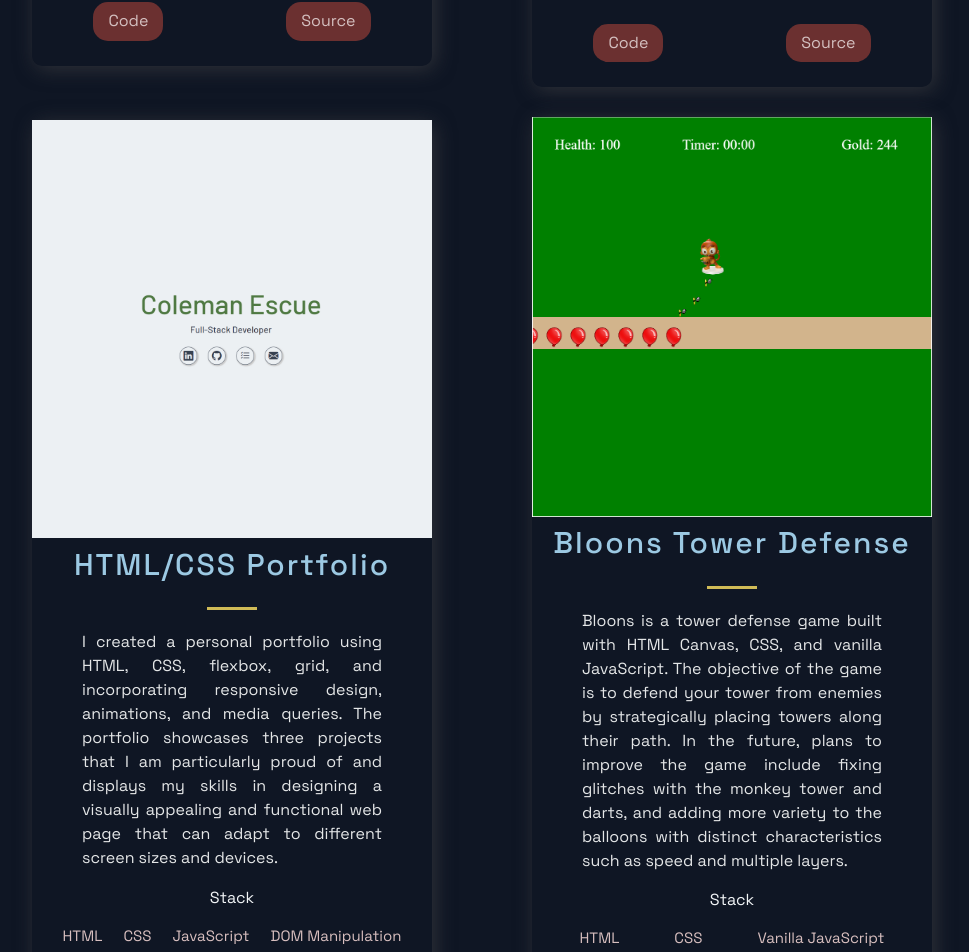
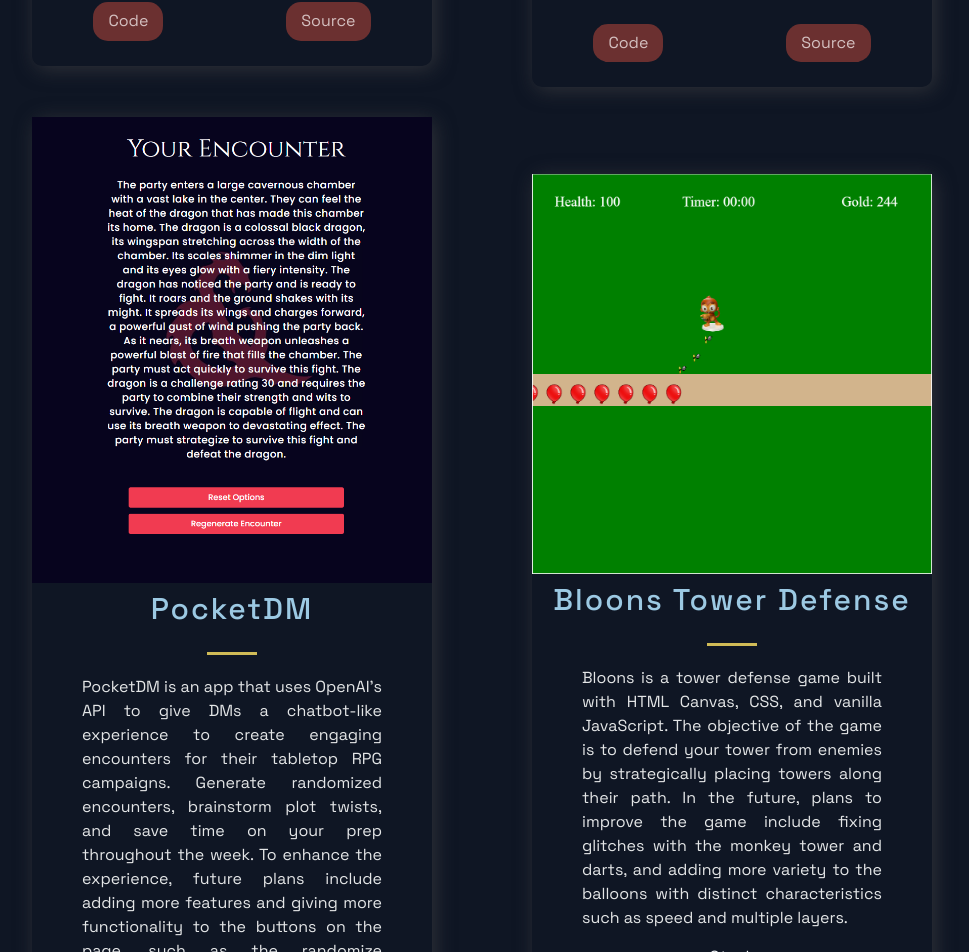
Before and after one commit to Nam3loc/Next.js_Portfolio, a Next.js app: page / in a window 1280 px wide. Shown: the part 1760-2712 px from the top of the page, without its empty margins (158-1127 px from the left). Built offline with nearby package versions, Linux system fonts and the light colour scheme.

Commit message:
added pocketdm project and replaced the old portfolio

```diff
--- a/src/constants/constants.js
+++ b/src/constants/constants.js
@@ -18,12 +18,12 @@
     id: 1,
   },
   {
-    title: 'HTML/CSS Portfolio',
-    description: "I created a personal portfolio using HTML, CSS, flexbox, grid, and incorporating responsive design, animations, and media queries. The portfolio showcases three projects that I am particularly proud of and displays my skills in designing a visually appealing and functional web page that can adapt to different screen sizes and devices.",
-      image: '/images/Original-Portfolio.png',
-      tags: ['HTML', 'CSS', 'JavaScript', 'DOM Manipulation'],
-    source: 'https://nam3loc.github.io/portfolio-website/',
-    visit: 'https://github.com/Nam3loc/portfolio-website',
+    title: 'PocketDM',
+    description: "PocketDM is an app that uses OpenAI's API to give DMs a chatbot-like experience to create engaging encounters for their tabletop RPG campaigns. Generate randomized encounters, brainstorm plot twists, and save time on your prep throughout the week. To enhance the experience, future plans include adding more features and giving more functionality to the buttons on the page, such as the randomize encounter button.",
+      image: '/images/pocketdm.png',
+      tags: ['TypeScript', 'TailwindCSS', 'React', 'Node'],
+    source: 'https://dm-assistant.onrender.com/',
+    visit: 'https://github.com/chingu-voyages/v43-tier3-team-44',
     id: 2,
   },
   {
```
Also changed, not shown: public/images/pocketdm.png (added).
